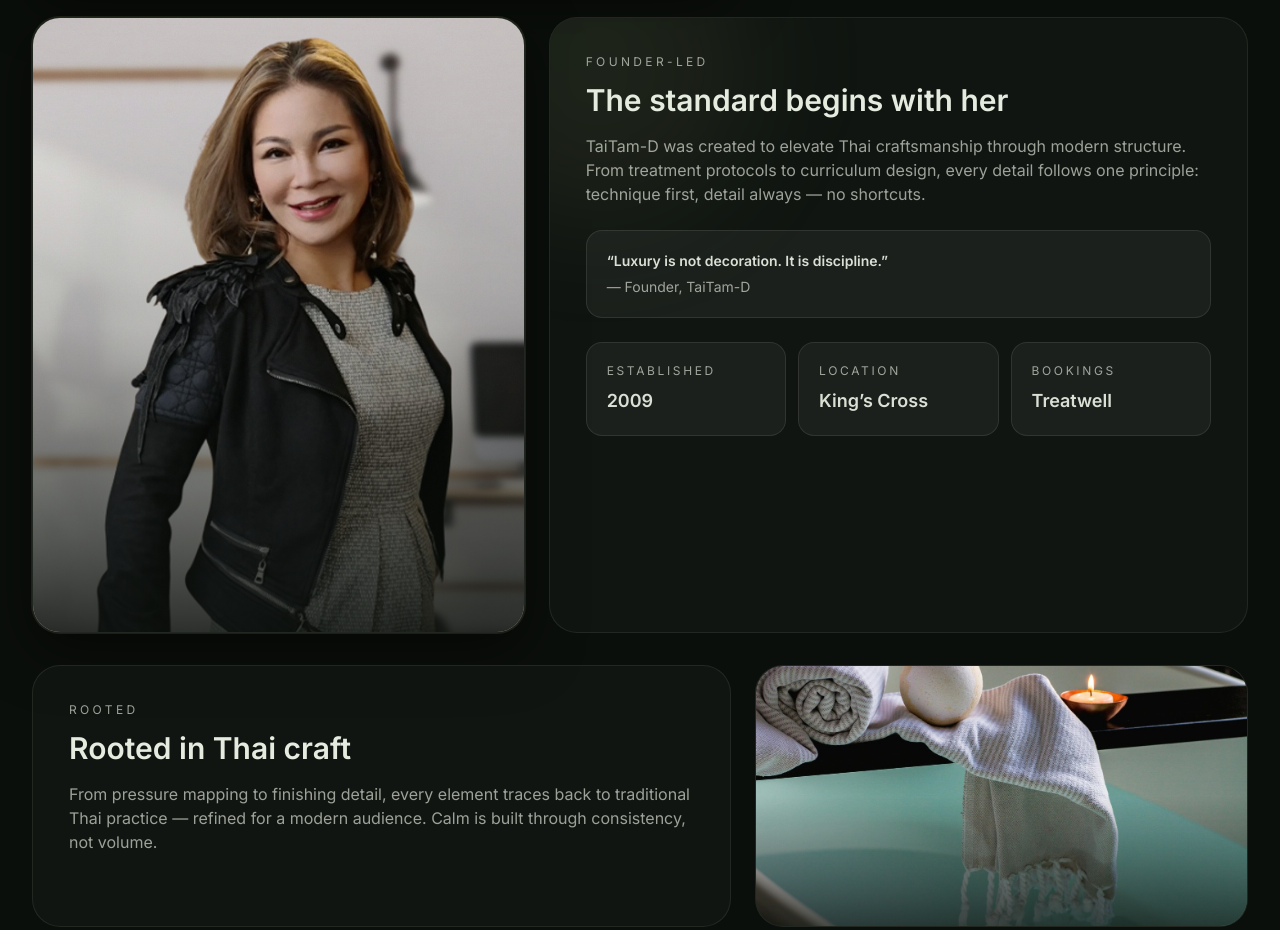
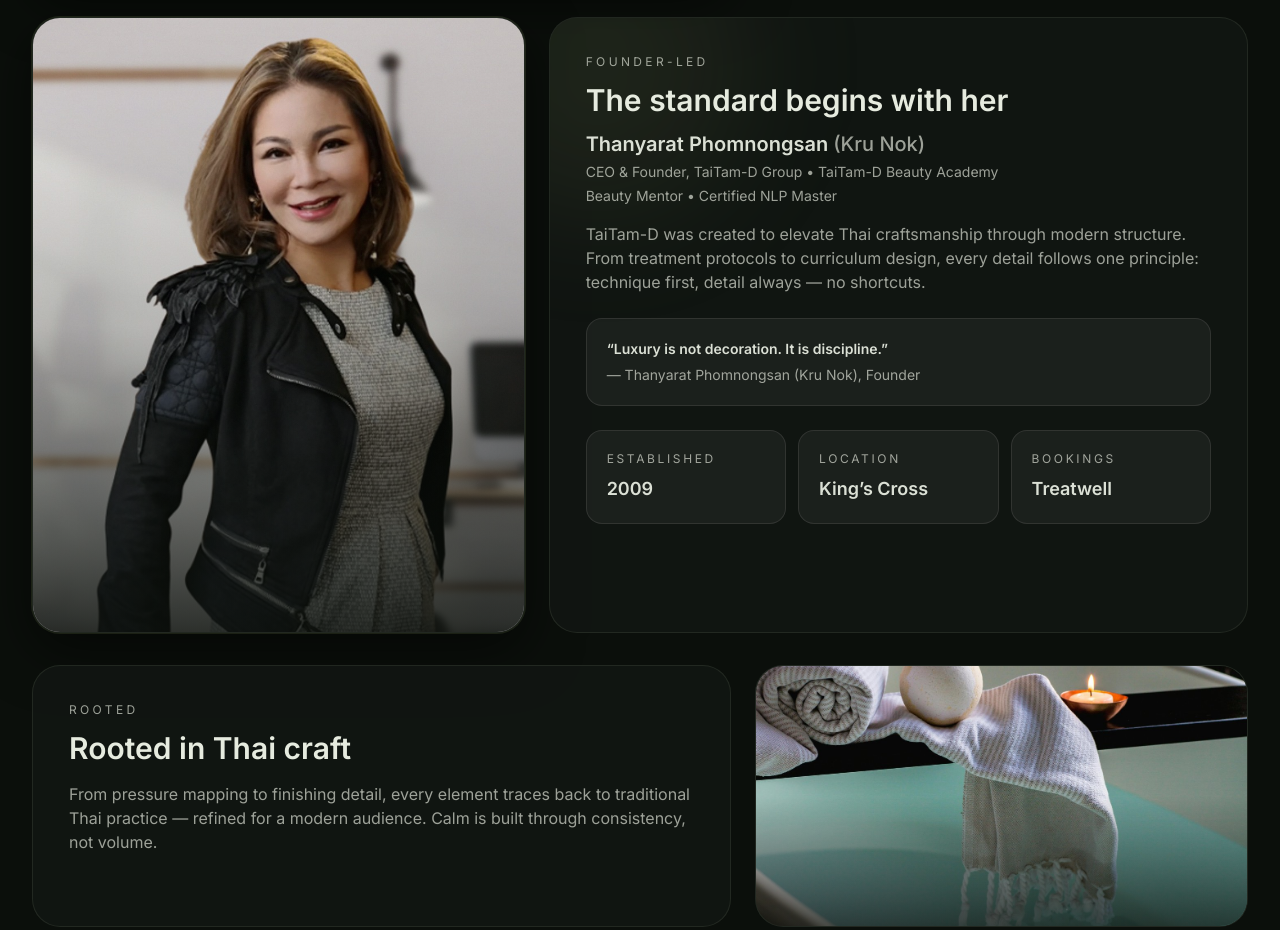
Before and after one commit to gumon-tech/solutions-taitamd-shop-website, a Next.js app: page /story in a window 1280 px wide. Shown: the part 1440-2370 px from the top of the page. Built offline with nearby package versions, Linux system fonts and the light colour scheme.

Commit message:
Update story

```diff
--- a/components/Story.tsx
+++ b/components/Story.tsx
@@ -101,7 +101,7 @@
             <div className="relative aspect-[4/5]">
               <Image
                 src="/images/story/founder-860x1075.jpg"
-                alt="Founder of TaiTam-D"
+                alt="Thanyarat Phomnongsan (Kru Nok), Founder of TaiTam-D"
                 fill
                 className="object-cover object-[50%_18%]"
               />
@@ -116,6 +116,11 @@
             <div className="relative">
               <p className="text-xs tracking-[0.28em] uppercase text-mist">Founder-led</p>
               <h2 className="mt-3 text-2xl md:text-3xl font-semibold">The standard begins with her</h2>
+              <div className="mt-3 space-y-1">
+                <div className="text-lg md:text-xl font-semibold text-ink/95">Thanyarat Phomnongsan <span className="text-mist font-medium">(Kru Nok)</span></div>
+                <div className="text-sm text-mist">CEO &amp; Founder, TaiTam-D Group • TaiTam-D Beauty Academy</div>
+                <div className="text-sm text-mist">Beauty Mentor • Certified NLP Master</div>
+              </div>
               <p className="mt-4 text-sm md:text-base text-mist leading-relaxed max-w-2xl">
                 TaiTam-D was created to elevate Thai craftsmanship through modern structure. From treatment protocols to curriculum design,
                 every detail follows one principle: technique first, detail always — no shortcuts.
@@ -123,7 +128,7 @@
 
               <div className="mt-6 rounded-2xl bg-ink/5 border border-ink/10 p-5">
                 <div className="text-sm font-semibold text-ink/95">“Luxury is not decoration. It is discipline.”</div>
-                <div className="mt-1.5 text-sm text-mist">— Founder, TaiTam-D</div>
+                <div className="mt-1.5 text-sm text-mist">— Thanyarat Phomnongsan (Kru Nok), Founder</div>
               </div>
 
               <div className="mt-6 grid sm:grid-cols-3 gap-3 text-sm text-mist">
```
